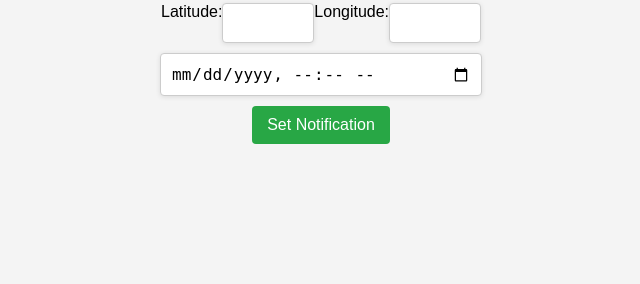
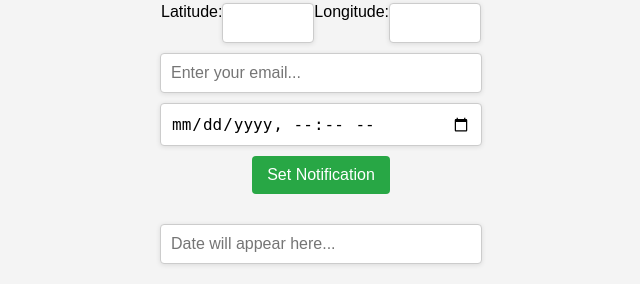
Before and after one commit to bogygg/nasaspaceapps, a Flask app: page / in a window 1280 px wide. Shown: the part 592-876 px from the top of the page, without its empty margins (319-959 px from the left). Before the commit the page ends 736 px from the top, so only its background shows below. Run offline with Flask 3, Linux system fonts and the light colour scheme.

Commit message:
final commit

```diff
--- a/app.py
+++ b/app.py
@@ -1,23 +1,56 @@
-from flask import Flask, render_template
+from flask import Flask, request, jsonify, render_template
+import smtplib
+from datetime import datetime
+from threading import Timer
+
 app = Flask(__name__)
 
-@app.route("/")
-def index():
-    return render_template("index.html",load_cities=load_cities)
+# In-memory storage for notifications (for demonstration)
+notifications = []
 
-@app.route('/load_cities/')
-def load_cities(filename):
-    cities = {}
-    with open(filename, 'r') as file:
-        for line in file:
-            parts = line.strip().split('\t')
-            if len(parts) == 3:
-                city = parts[0].strip()
-                longitude = parts[1].strip()
-                latitude = parts[2].strip()
-                cities[city.lower()] = (longitude, latitude)
-    return cities
+def send_email(email):
+    try:
+        server = smtplib.SMTP('smtp.gmail.com', 587)
+        server.starttls()
+        server.login("bogyt09@gmail.com", "Bogy2018!")
+        message = f"Subject: Landsat Data Notification\n\nIt's time for the Landsat data update!"
+        server.sendmail("bogyt09@gmail.com", email, message)
+        server.quit()
+        print(f"Notification sent to {email}")
+    except Exception as e:
+        print(f"Failed to send email: {e}")
 
 
 
-app.run()
+def schedule_notification(email, notification_time):
+    if notification_time.tzinfo is not None:
+        notification_time = notification_time.replace(tzinfo=None)
+
+    now = datetime.now()
+
+    delay = (notification_time - now).total_seconds()
+    if delay > 0:
+        Timer(delay, send_email, args=[email]).start()
+    print(f"Notification scheduled for {email} at {notification_time}")
+
+
+@app.route('/')
+def index():
+    return render_template('index.html')
+
+@app.route('/set_notification', methods=['POST'])
+def set_notification():
+    data = request.get_json()
+    email = data['email']
+    notification_time = datetime.fromisoformat(data['time'])
+    if notification_time.tzinfo is not None:
+        notification_time = notification_time.replace(tzinfo=None)
+
+    notifications.append({'email': email, 'time': notification_time})
+
+    schedule_notification(email, notification_time)
+
+    return jsonify({'status': 'success'}), 200
+
+if __name__ == '__main__':
+    app.run(debug=True)
--- a/templates/index.html
+++ b/templates/index.html
@@ -37,7 +37,7 @@
             gap: 10px;
         }
 
-        input[type="text"], input[type="datetime-local"] {
+        input[type="text"], input[type="datetime-local"], input[type="email"] {
             padding: 10px;
             border: 1px solid #ccc;
             border-radius: 4px;
@@ -81,8 +81,12 @@
             Latitude: <input type="text" id="lat" readonly>
             Longitude: <input type="text" id="lng" readonly>
         </div>
+        <input type="email" id="email" placeholder="Enter your email...">
         <input type="datetime-local" id="notification-time">
         <button id="notify">Set Notification</button>
+        <div id="notification-message" style="margin-top: 10px; font-size: 16px; color: #333;"></div>
+
+        <input type="text" id="random-date" readonly placeholder="Date will appear here...">
     </div>
 
     <script src="https://unpkg.com/leaflet/dist/leaflet.js"></script>
@@ -114,7 +118,6 @@
             }
             marker = L.marker([lat, lng]).addTo(map);
 
-            // Send the latitude and longitude to the Flask backend
             fetch('/get_coordinates', {
                 method: 'POST',
                 headers: {
@@ -135,53 +138,34 @@
             fetch(`https://nominatim.openstreetmap.org/search?q=${encodeURIComponent(cityName)}&format=json`)
                 .then(response => response.json())
                 .then(data => {
+                    const randomOffset = Math.floor(Math.random() * 17);
+                    const randomDate = new Date();
+                    randomDate.setDate(randomDate.getDate() + randomOffset);
+                    const options = { year: 'numeric', month: 'long', day: 'numeric' };
+                    const formattedRandomDate = randomDate.toLocaleDateString(undefined, options);
+                    document.getElementById('random-date').value = `Date: ${formattedRandomDate}`;
+
                     if (data.length > 0) {
                         const lat = data[0].lat;
                         const lng = data[0].lon;
-                        map.setView([lat, lng], 10); // Zoom in on the city
+                        map.setView([lat, lng], 10);
                         updateMarker(lat, lng);
-                    } else {
-                        alert('City not found. Please try another name.');
+
+                        const futureDate = new Date();
+                        futureDate.setDate(futureDate.getDate() + 16);
+                        const formattedFutureDate = futureDate.toLocaleDateString(undefined, options);
+
+
+                        document.getElementById('notification-message').innerText =
+                            `The satellite will be crossing this location on ${formattedFutureDate}.`;
                     }
+
+
                 })
                 .catch((error) => {
                     console.error('Error fetching coordinates:', error);
                 });
         }
-
-        // Request permission for notifications
-        function requestNotificationPermission() {
-            if (Notification.permission !== 'denied') {
-                Notification.requestPermission().then(permission => {
-                    if (permission === 'granted') {
-                        console.log('Notification permission granted.');
-                    } else {
-                        console.log('Notification permission denied.');
-                    }
-                });
-            }
-        }
-
-        // Call this function when the page loads
-        requestNotificationPermission();
-
-        document.getElementById('notify').addEventListener('click', () => {
-            const notificationTime = new Date(document.getElementById('notification-time').value);
-            const now = new Date();
-            const delay = notificationTime - now;
-
-            if (delay > 0) {
-                setTimeout(() => {
-                    new Notification('Landsat Data Notification', {
-                        body: `It's time for the Landsat data update!`,
-                        icon: 'https://via.placeholder.com/48' // You can replace this with a valid icon URL
-                    });
-                }, delay);
-                alert(`Notification set for: ${notificationTime}`);
-            } else {
-                alert('Please select a future date and time for notification.');
-            }
-        });
     </script>
 </body>
 </html>
```
Also changed, not shown: main.py (+15 -0 lines).
